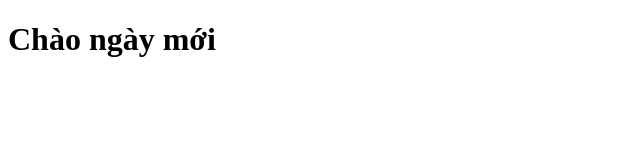
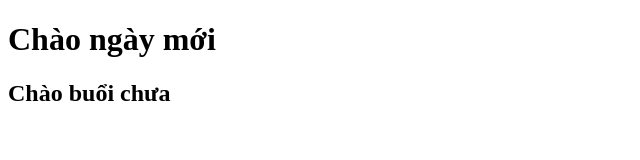
Before and after one commit to doduongnhat/duan3, a plain HTML site: page index.html in a window 1280 px wide. Shown: the whole page, without its empty margins (0-640 px from the left). Drawn offline with Linux system fonts and the light colour scheme.

Commit message:
chào buổi chưa

```diff
--- a/index.html
+++ b/index.html
@@ -7,5 +7,6 @@
   </head>
   <body>
     <h1>Chào ngày mới</h1>
+    <h2>Chào buổi chưa</h2>
   </body>
 </html>
```
